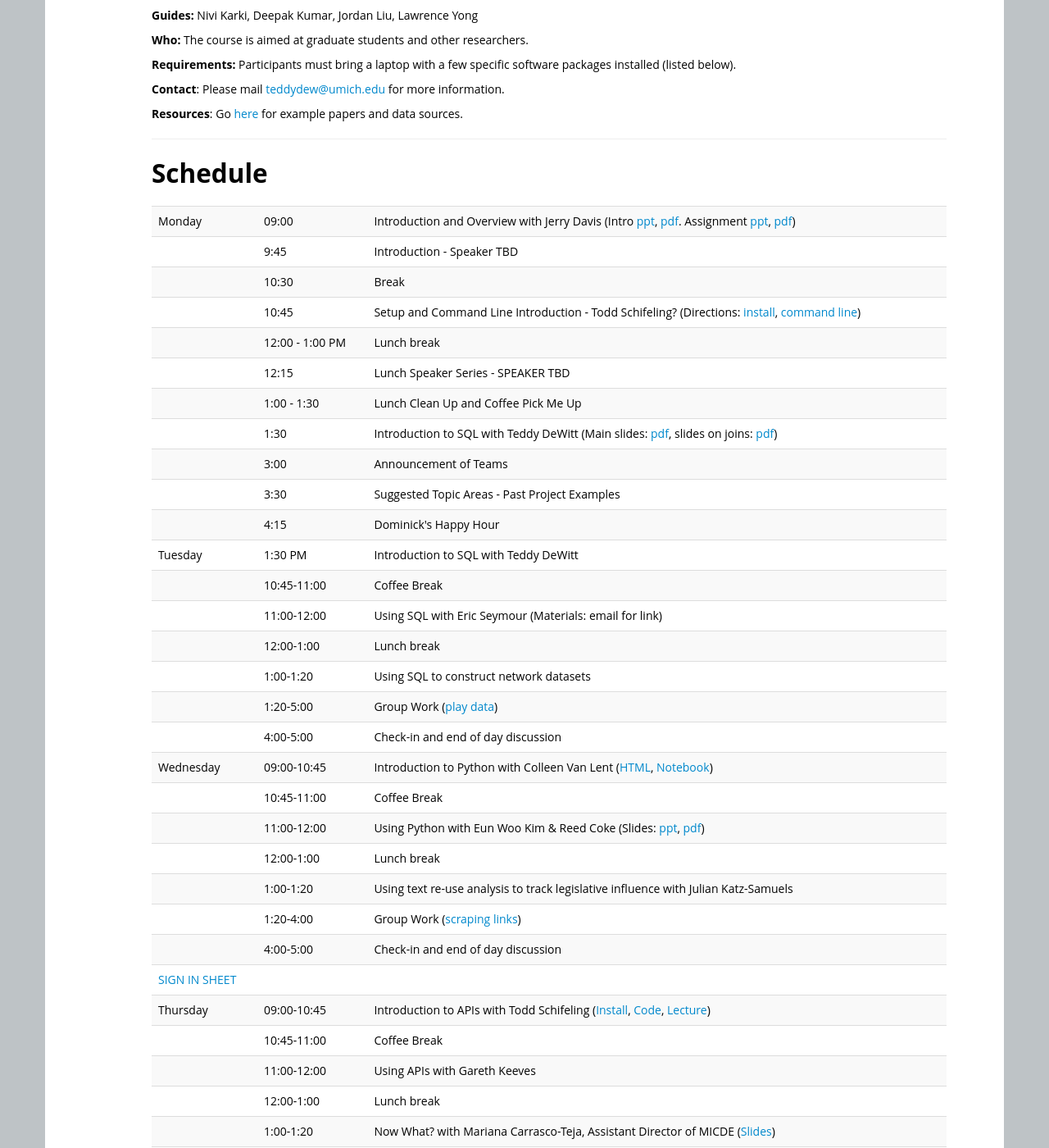
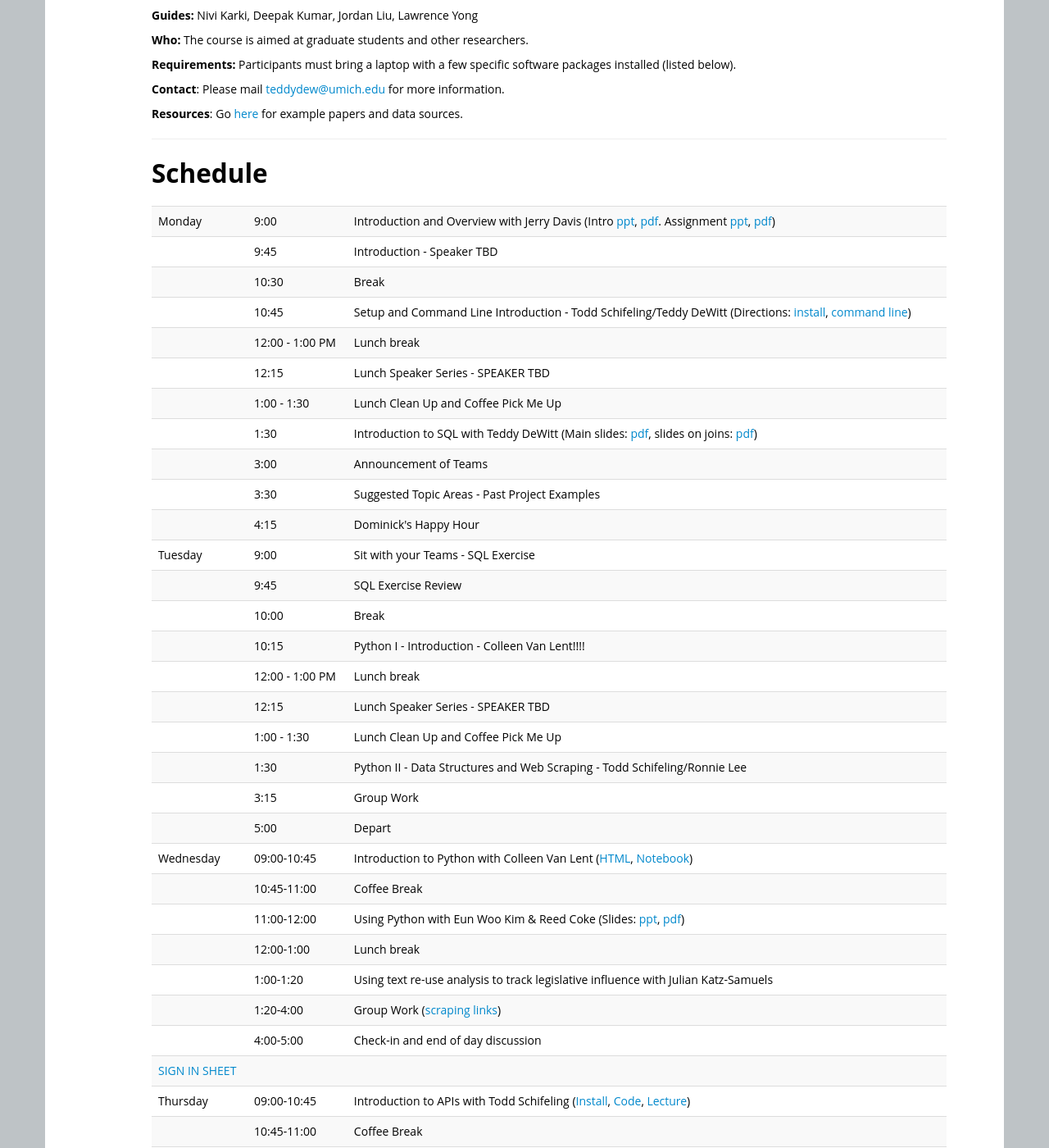
Before and after one commit to ICOSBigDataCamp/2018-summer-camp, a Jekyll site: the page built from index.html, in a window 1280 px wide and 1400 px high, scrolled down 661 px. Shown: the whole window at 82% size. Built offline with Jekyll 4.4.1, drawn with Linux system fonts in a browser that asks for light colours.

Commit message:
Update index.html

```diff
--- a/index.html
+++ b/index.html
@@ -117,14 +117,14 @@ Organizing committee: Jerry Davis, H. V. Jagadish, Cliff Lampe, and Brian Noble
 <h2>Schedule</h2>
 
 <table class="table table-striped">
-  <tr> <td>Monday</td>  <td>09:00</td>   <td>Introduction and Overview with Jerry Davis
+  <tr> <td>Monday</td>  <td>9:00</td>   <td>Introduction and Overview with Jerry Davis
   (Intro <a href="slides/jerry_big_data_intro.ppt">ppt</a>,
   <a href="slides/jerry_big_data_intro.pdf">pdf</a>.
   Assignment <a href="slides/icos_bigdata_assignment.pptx">ppt</a>,
   <a href="slides/icos_bigdata_assignment.pdf">pdf</a>)</td> </tr>
   <tr> <td></td>        <td>9:45</td>   <td>Introduction -  Speaker TBD</td> </tr>
   <tr> <td></td>        <td>10:30</td>   <td>Break</td> </tr>
-  <tr> <td></td>        <td>10:45</td>   <td>Setup and Command Line Introduction -  Todd Schifeling?
+  <tr> <td></td>        <td>10:45</td>   <td>Setup and Command Line Introduction -  Todd Schifeling/Teddy DeWitt
          (Directions: <a href='install/'>install</a>,
             <a href='commandline/'>command line</a>)</td> </tr>
   <tr> <td></td>        <td>12:00 - 1:00 PM </td>   <td>Lunch break</td> </tr>
@@ -137,16 +137,17 @@ Organizing committee: Jerry Davis, H. V. Jagadish, Cliff Lampe, and Brian Noble
   <tr> <td></td>       <td>3:00</td>    <td>Announcement of Teams</td> </tr>
   <tr> <td></td>       <td>3:30</td>    <td>Suggested Topic Areas -  Past Project Examples</td> </tr>
   <tr> <td></td>       <td>4:15</td>    <td>Dominick's Happy Hour</td> </tr>
-  <tr> <td>Tuesday</td> <td>1:30 PM</td>   <td>Introduction to SQL with Teddy DeWitt
+  <tr> <td>Tuesday</td><td>9:00</td>    <td>Sit with your Teams - SQL Exercise </td> </tr>
+  <tr> <td></td>       <td>9:45</td>    <td>SQL Exercise Review</td> </tr>
+  <tr> <td></td>       <td>10:00</td>   <td>Break</td> </tr>
+  <tr> <td></td>       <td>10:15</td>   <td>Python I - Introduction - Colleen Van Lent!!!! </td> </tr>
+  <tr> <td></td>       <td>12:00 - 1:00 PM </td>   <td>Lunch break</td> </tr>
+  <tr> <td></td>       <td>12:15</td>   <td>Lunch Speaker Series - SPEAKER TBD</td> </tr>
+  <tr> <td></td>       <td>1:00 - 1:30</td>    <td>Lunch Clean Up and Coffee Pick Me Up</td> </tr>
+  <tr> <td></td>       <td>1:30</td>   <td>Python II -  Data Structures and Web Scraping - Todd Schifeling/Ronnie Lee</td> </tr>
+  <tr> <td></td>       <td>3:15</td>   <td>Group Work</td> </tr>
+  <tr> <td></td>       <td>5:00</td>   <td>Depart</td> </tr>
 
-  <tr> <td></td>        <td>10:45-11:00</td>   <td>Coffee Break</td> </tr>
-  <tr> <td></td>        <td>11:00-12:00</td>   <td>Using SQL with Eric Seymour
-    (Materials: email for link)</td> </tr>
-  <tr> <td></td>        <td>12:00-1:00</td>   <td>Lunch break</td> </tr>
-  <tr> <td></td>        <td>1:00-1:20</td>    <td>Using SQL to construct network datasets</td> </tr>
-  <tr> <td></td>        <td>1:20-5:00</td>    <td>Group Work (<a href="data/">play data</a>)</td> </tr>
-  <tr> <td></td>        <td>4:00-5:00</td>    <td>Check-in and end of day discussion </td> </tr>
-  </td></tr>
   <tr> <td>Wednesday</td> <td>09:00-10:45</td> <td>Introduction to Python with Colleen Van Lent
     (<a href="slides/ICOS Big Data Camp-2016.html">HTML</a>,
     <a href="slides/ICOS Big Data Camp-2016.ipynb">Notebook</a>)</td> </tr>
```
